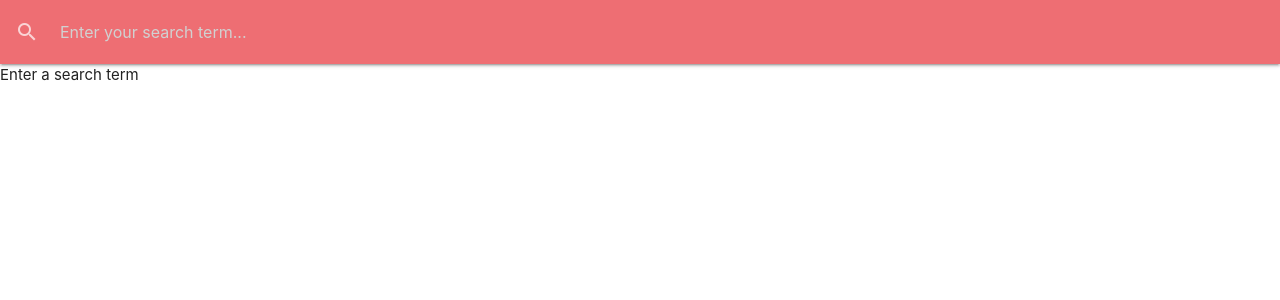
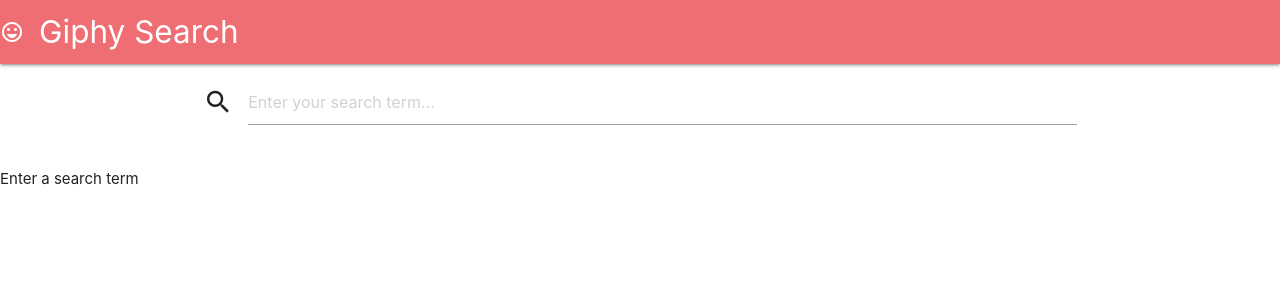
Before and after one commit to majikjohnson/giphy-search, a React (Create React App) app: page / in a window 1280 px wide. Shown: the top 300 px of the page. Built offline with nearby package versions, Linux system fonts and the light colour scheme; the HTML template or start-up script is replaced by a standard one.

Commit message:
Refactored search and added navbar

```diff
--- a/src/App.js
+++ b/src/App.js
@@ -1,7 +1,8 @@
 import React, { useState } from 'react';
 import './App.css';
 import 'materialize-css/dist/css/materialize.min.css';
-import Navbar from './components/layout/Searchbar';
+import Navbar from './components/layout/Navbar';
+import Searchbar from './components/layout/Searchbar';
 import GiphyContainer from './components/giphy/GiphyContainer';
 
 function App() {
@@ -19,7 +20,8 @@ function App() {
 
 	return (
 		<div className="App">
-			<Navbar onChange={onChange} onSubmit={onSubmit} />
+			<Navbar />
+			<Searchbar onChange={onChange} onSubmit={onSubmit} />
 			<GiphyContainer searchTerm={search} />
 		</div>
 	);
--- /dev/null
+++ b/src/components/layout/Navbar.js
@@ -0,0 +1,15 @@
+import React from 'react';
+
+const Navbar = () => {
+	return (
+		<nav>
+			<div className="nav-wrapper">
+				<a href="#!" className="brand-logo">
+					<i className="material-icons">sentiment_very_satisfied</i>Giphy Search
+				</a>
+			</div>
+		</nav>
+	);
+};
+
+export default Navbar;
--- a/src/components/layout/Searchbar.js
+++ b/src/components/layout/Searchbar.js
@@ -1,11 +1,12 @@
 import React from 'react';
 
-const Navbar = props => {
+const Searchbar = props => {
 	return (
-		<nav>
-			<div className="nav-wrapper">
+		<div className="container">
+			<div className="row">
 				<form onSubmit={props.onSubmit}>
-					<div className="input-field">
+					<div className="input-field col s12">
+					<i className="material-icons prefix">search</i>
 						<input
 							id="search"
 							type="search"
@@ -14,14 +15,14 @@ const Navbar = props => {
 							onChange={props.onChange}
 						/>
 						<label className="label-icon" htmlFor="search">
-							<i className="material-icons">search</i>
+
 						</label>
 						<i className="material-icons">close</i>
 					</div>
 				</form>
 			</div>
-		</nav>
+		</div>
 	);
 };
 
-export default Navbar;
+export default Searchbar;
```
